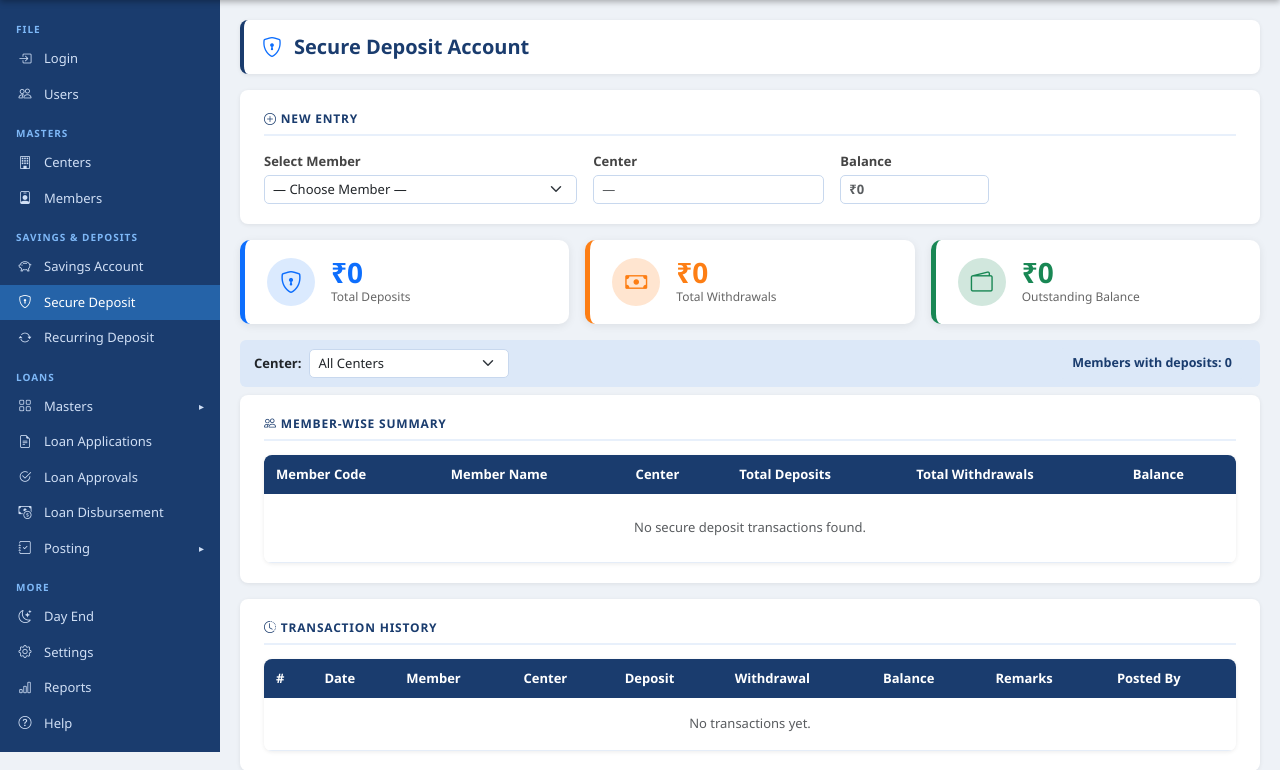
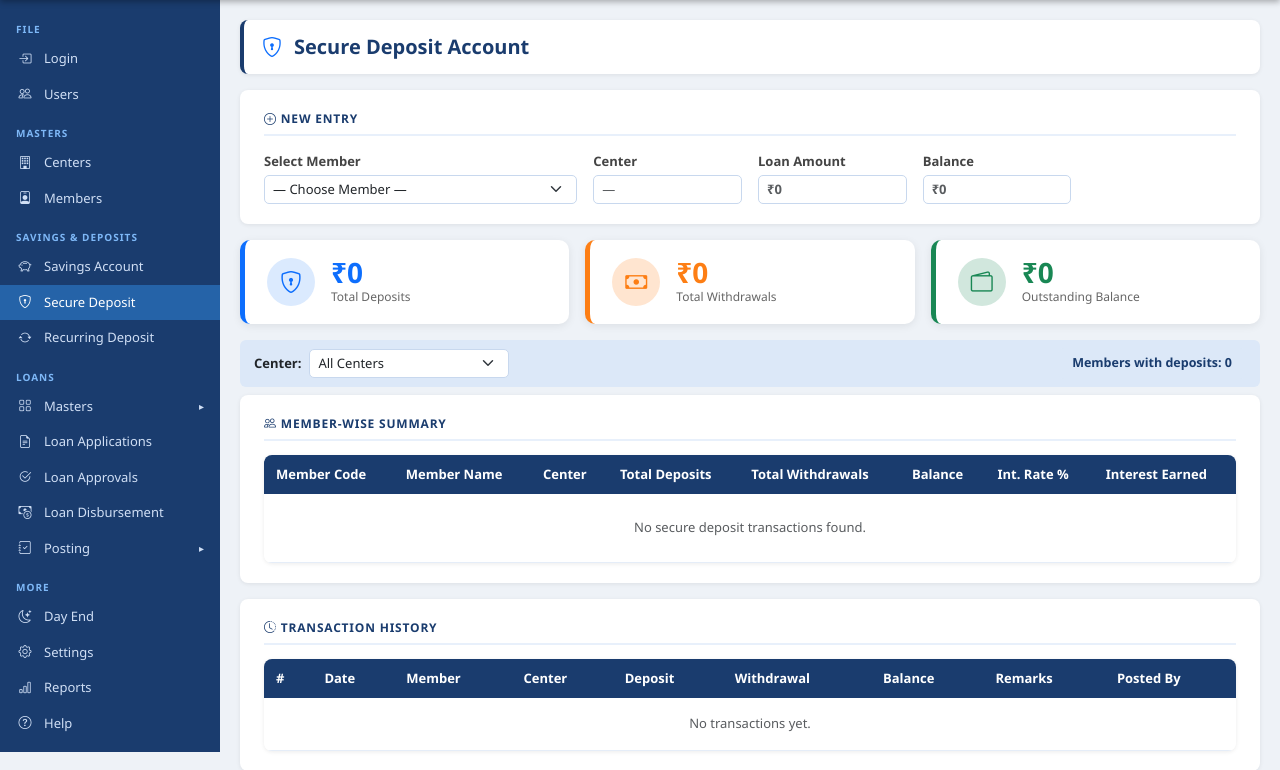
Before and after one commit to NikhithaGottipati06/Mythri-Associates-LMS, a Flask app: page /secure-deposits in a window 1280 px wide. Shown: the part 48-818 px from the top of the page. Run offline with Flask 3, Linux system fonts and the light colour scheme; the visitor is signed in with stand-in values (Sample User, id 1); data comes from the database, SQL or seed files in the repository; data that the repository does not hold is empty.

Commit message:
Add interest rate, percentage, and loan amount fields to Secure Deposit and RD modules
- Add percentage and interest_rate columns to secure_deposits and rd_accounts tables
- Compute and display accrued interest in secure deposit summary and report
- Show member loan amount when selecting member in SD and RD entry forms
- Add % of Loan and Int. Rate % inputs to deposit and RD new-account forms

Co-Authored-By: Claude Sonnet 4.6 <noreply@anthropic.com>

```diff
--- a/app.py
+++ b/app.py
@@ -1161,6 +1161,29 @@ def _to_iso(date_str):
     except Exception:
         return date_str
 
+def _days_since(date_str):
+    """Days from DD/MM/YYYY date to today."""
+    try:
+        d = datetime.strptime(date_str, '%d/%m/%Y')
+        return max((datetime.today() - d).days, 0)
+    except Exception:
+        return 0
+
+def _days_between(d1_str, d2_str):
+    """Days between two DD/MM/YYYY dates."""
+    try:
+        d1 = datetime.strptime(d1_str, '%d/%m/%Y')
+        d2 = datetime.strptime(d2_str, '%d/%m/%Y')
+        return max((d2 - d1).days, 0)
+    except Exception:
+        return 0
+
+def _calc_interest(principal, roi, days):
+    """Simple interest = principal × roi/100 × days/365."""
+    if principal <= 0 or not roi or days <= 0:
+        return 0.0
+    return round(principal * (roi / 100) * (days / 365), 2)
+
 def _number_to_words(n):
     """Convert a number to Indian rupee words (e.g. 31250.00 → 'Thirty One Thousand Two Hundred Fifty Only')."""
     ones = ['', 'One', 'Two', 'Three', 'Four', 'Five', 'Six', 'Seven', 'Eight', 'Nine',
@@ -1519,10 +1542,12 @@ def secure_deposits_list():
         where += " AND sd.center_id=?"
         params.append(center_filter)
 
-    summary = db.execute(f"""
+    summary_rows = db.execute(f"""
         SELECT m.id, m.member_code, m.full_name, c.center_code, c.center_name,
                COALESCE(SUM(sd.deposit_amount),0) as total_deposits,
-               COALESCE(SUM(sd.withdraw_amount),0) as total_withdrawals
+               COALESCE(SUM(sd.withdraw_amount),0) as total_withdrawals,
+               MIN(CASE WHEN sd.deposit_amount>0 THEN sd.transaction_date END) as first_date,
+               MAX(sd.interest_rate) as interest_rate
         FROM members m
         LEFT JOIN centers c ON m.center_id=c.id
         LEFT JOIN secure_deposits sd ON sd.member_id=m.id
@@ -1530,6 +1555,12 @@ def secure_deposits_list():
         GROUP BY m.id HAVING total_deposits > 0 OR total_withdrawals > 0
         ORDER BY m.member_code
     """, params).fetchall()
+    summary = []
+    for s in summary_rows:
+        bal = (s['total_deposits'] or 0) - (s['total_withdrawals'] or 0)
+        days = _days_since(s['first_date']) if s['first_date'] else 0
+        interest = _calc_interest(bal, s['interest_rate'] or 0, days)
+        summary.append({**dict(s), 'balance': bal, 'days': days, 'interest': interest})
 
     transactions = db.execute(f"""
         SELECT sd.*, m.member_code, m.full_name, c.center_code, c.center_name,
@@ -1560,7 +1591,7 @@ def secure_deposits_member_info():
     db = get_db()
     mid = request.args.get('mid', '')
     if not mid:
-        return {'center': '', 'balance': 0}
+        return {'center': '', 'balance': 0, 'loan_amount': 0}
     member = db.execute("""
         SELECT m.*, c.center_code, c.center_name FROM members m
         LEFT JOIN centers c ON m.center_id=c.id WHERE m.id=?
@@ -1568,10 +1599,17 @@ def secure_deposits_member_info():
     bal = db.execute(
         "SELECT COALESCE(SUM(deposit_amount),0)-COALESCE(SUM(withdraw_amount),0) as b FROM secure_deposits WHERE member_id=?",
         (mid,)).fetchone()['b']
+    loan_amt = db.execute("""
+        SELECT COALESCE(SUM(ld.disbursed_amount),0) as la
+        FROM loan_disbursements ld
+        LEFT JOIN loan_applications la ON ld.application_id=la.id
+        WHERE la.member_id=? AND ld.status='Disbursed'
+    """, (mid,)).fetchone()['la']
     db.close()
     if not member:
-        return {'center': '', 'balance': 0}
-    return {'center': f"{member['center_code']} {member['center_name']}", 'balance': bal or 0}
+        return {'center': '', 'balance': 0, 'loan_amount': 0}
+    return {'center': f"{member['center_code']} {member['center_name']}",
+            'balance': bal or 0, 'loan_amount': loan_amt or 0}
 
 @app.route('/secure-deposits/deposit/<int:mid>', methods=['POST'])
 @login_required
@@ -1580,6 +1618,8 @@ def secure_deposit_add(mid):
     amount = float(request.form.get('deposit_amount', 0))
     date = request.form.get('transaction_date', '').strip()
     remarks = request.form.get('remarks', '').strip()
+    percentage = float(request.form.get('percentage', 0) or 0)
+    interest_rate = float(request.form.get('interest_rate', 0) or 0)
     if amount <= 0 or not date:
         flash('Invalid amount or date.', 'danger')
         return redirect(url_for('secure_deposits_list'))
@@ -1588,9 +1628,9 @@ def secure_deposit_add(mid):
         "SELECT COALESCE(SUM(deposit_amount),0)-COALESCE(SUM(withdraw_amount),0) FROM secure_deposits WHERE member_id=?",
         (mid,)).fetchone()[0] or 0
     db.execute("""
-        INSERT INTO secure_deposits (member_id,center_id,transaction_date,deposit_amount,withdraw_amount,balance,remarks,posted_by)
-        VALUES (?,?,?,?,0,?,?,?)
-    """, (mid, member['center_id'], date, amount, prev + amount, remarks, session['user_id']))
+        INSERT INTO secure_deposits (member_id,center_id,transaction_date,deposit_amount,withdraw_amount,balance,percentage,interest_rate,remarks,posted_by)
+        VALUES (?,?,?,?,0,?,?,?,?,?)
+    """, (mid, member['center_id'], date, amount, prev + amount, percentage, interest_rate, remarks, session['user_id']))
     db.commit()
     db.close()
     flash(f'Secure deposit of ₹{amount:,.0f} recorded.', 'success')
@@ -1638,7 +1678,7 @@ def report_secure_deposits():
         where += " AND substr(sd.transaction_date,7,4)||'-'||substr(sd.transaction_date,4,2)||'-'||substr(sd.transaction_date,1,2) >= ?"; params.append(_to_iso(from_date))
     if to_date:
         where += " AND substr(sd.transaction_date,7,4)||'-'||substr(sd.transaction_date,4,2)||'-'||substr(sd.transaction_date,1,2) <= ?"; params.append(_to_iso(to_date))
-    transactions = db.execute(f"""
+    raw = db.execute(f"""
         SELECT sd.*, m.member_code, m.full_name, c.center_code, c.center_name,
                u.full_name as posted_by_name
         FROM secure_deposits sd
@@ -1648,6 +1688,12 @@ def report_secure_deposits():
         {where} ORDER BY sd.transaction_date, m.member_code
     """, params).fetchall()
     db.close()
+    today_str = datetime.today().strftime('%d/%m/%Y')
+    transactions = []
+    for t in raw:
+        days = _days_between(t['transaction_date'], today_str)
+        interest = _calc_interest(t['deposit_amount'] or 0, t['interest_rate'] or 0, days) if t['deposit_amount'] else 0
+        transactions.append({**dict(t), 'days': days, 'interest': interest})
     return render_template('reports/secure_deposit_report.html', transactions=transactions, centers=centers,
                            center_filter=center_filter, from_date=from_date, to_date=to_date)
 
@@ -1682,6 +1728,28 @@ def rd_list():
     return render_template('rd/list.html', accounts=accounts, all_members=all_members,
                            centers=centers, center_filter=center_filter)
 
+@app.route('/rd/member-info')
+@login_required
+def rd_member_info():
+    db = get_db()
+    mid = request.args.get('mid', '')
+    if not mid:
+        return {'center': '', 'loan_amount': 0}
+    member = db.execute("""
+        SELECT m.*, c.center_code, c.center_name FROM members m
+        LEFT JOIN centers c ON m.center_id=c.id WHERE m.id=?
+    """, (mid,)).fetchone()
+    loan_amt = db.execute("""
+        SELECT COALESCE(SUM(ld.disbursed_amount),0) as la
+        FROM loan_disbursements ld
+        LEFT JOIN loan_applications la ON ld.application_id=la.id
+        WHERE la.member_id=? AND ld.status='Disbursed'
+    """, (mid,)).fetchone()['la']
+    db.close()
+    if not member:
+        return {'center': '', 'loan_amount': 0}
+    return {'center': f"{member['center_code']} {member['center_name']}", 'loan_amount': loan_amt or 0}
+
 @app.route('/rd/new', methods=['POST'])
 @login_required
 def rd_new():
@@ -1691,6 +1759,8 @@ def rd_new():
     installment_amount = float(request.form.get('installment_amount', 0))
     total_installments = int(request.form.get('total_installments', 0))
     frequency = request.form.get('frequency', 'Weekly')
+    percentage = float(request.form.get('percentage', 0) or 0)
+    interest_rate = float(request.form.get('interest_rate', 0) or 0)
     remarks = request.form.get('remarks', '').strip()
     if not mid or not start_date or installment_amount <= 0 or total_installments <= 0:
         flash('All fields are required.', 'danger')
@@ -1706,9 +1776,10 @@ def rd_new():
         num = 1
     rd_no = f"RD-{num:04d}"
     db.execute("""
-        INSERT INTO rd_accounts (rd_no,member_id,center_id,start_date,installment_amount,total_installments,frequency,status,remarks,created_by)
-        VALUES (?,?,?,?,?,?,?,?,?,?)
-    """, (rd_no, mid, member['center_id'], start_date, installment_amount, total_installments, frequency, 'Active', remarks, session['user_id']))
+        INSERT INTO rd_accounts (rd_no,member_id,center_id,start_date,installment_amount,total_installments,frequency,percentage,interest_rate,status,remarks,created_by)
+        VALUES (?,?,?,?,?,?,?,?,?,?,?,?)
+    """, (rd_no, mid, member['center_id'], start_date, installment_amount, total_installments,
+          frequency, percentage, interest_rate, 'Active', remarks, session['user_id']))
     db.commit()
     db.close()
     flash(f'RD Account {rd_no} opened successfully.', 'success')
--- a/database.py
+++ b/database.py
@@ -310,6 +310,10 @@ def migrate_db():
         "ALTER TABLE loan_applications ADD COLUMN nominee_insurance_fee REAL DEFAULT 0",
         "ALTER TABLE loan_applications ADD COLUMN other_charges REAL DEFAULT 0",
         "ALTER TABLE loan_disbursements ADD COLUMN loan_id TEXT",
+        "ALTER TABLE secure_deposits ADD COLUMN percentage REAL DEFAULT 0",
+        "ALTER TABLE secure_deposits ADD COLUMN interest_rate REAL DEFAULT 0",
+        "ALTER TABLE rd_accounts ADD COLUMN percentage REAL DEFAULT 0",
+        "ALTER TABLE rd_accounts ADD COLUMN interest_rate REAL DEFAULT 0",
         """CREATE TABLE IF NOT EXISTS day_end (
             id INTEGER PRIMARY KEY AUTOINCREMENT,
             day_date TEXT NOT NULL UNIQUE,
--- a/templates/secure_deposits/list.html
+++ b/templates/secure_deposits/list.html
@@ -19,9 +19,13 @@
         {% endfor %}
       </select>
     </div>
-    <div class="col-md-3">
+    <div class="col-md-2">
       <label class="form-label fw-semibold" style="font-size:13px;">Center</label>
       <input type="text" id="memberCenter" class="form-control form-control-sm" readonly placeholder="—">
+    </div>
+    <div class="col-md-2">
+      <label class="form-label fw-semibold" style="font-size:13px;">Loan Amount</label>
+      <input type="text" id="memberLoanAmt" class="form-control form-control-sm fw-bold text-primary" readonly placeholder="₹0">
     </div>
     <div class="col-md-2">
       <label class="form-label fw-semibold" style="font-size:13px;">Balance</label>
@@ -39,11 +43,19 @@
         <label class="form-label fw-semibold" style="font-size:13px;">Date</label>
         <input type="text" id="entryDate" class="form-control form-control-sm" placeholder="DD/MM/YYYY">
       </div>
-      <div class="col-md-3">
+      <div class="col-md-1">
+        <label class="form-label fw-semibold" style="font-size:13px;">% of Loan</label>
+        <input type="number" id="entryPercentage" class="form-control form-control-sm" min="0" step="0.01" placeholder="e.g. 5">
+      </div>
+      <div class="col-md-1">
+        <label class="form-label fw-semibold" style="font-size:13px;">Int. Rate %</label>
+        <input type="number" id="entryInterestRate" class="form-control form-control-sm" min="0" step="0.01" placeholder="e.g. 6">
+      </div>
+      <div class="col-md-2">
         <label class="form-label fw-semibold" style="font-size:13px;">Remarks</label>
         <input type="text" id="entryRemarks" class="form-control form-control-sm" placeholder="Optional">
       </div>
-      <div class="col-md-4 d-flex gap-2">
+      <div class="col-md-3 d-flex gap-2">
         <button class="btn btn-success btn-sm fw-semibold" onclick="submitEntry('deposit')">
           <i class="bi bi-plus-circle me-1"></i>Deposit
         </button>
@@ -60,6 +72,8 @@
       <input type="hidden" name="deposit_amount" id="hDepositAmt">
       <input type="hidden" name="transaction_date" id="hDepositDate">
       <input type="hidden" name="remarks" id="hDepositRemarks">
+      <input type="hidden" name="percentage" id="hDepositPercentage">
+      <input type="hidden" name="interest_rate" id="hDepositInterestRate">
     </form>
     <form id="withdrawForm" method="POST" style="display:none;">
       <input type="hidden" name="withdraw_amount" id="hWithdrawAmt">
@@ -124,6 +138,7 @@
         <tr>
           <th>Member Code</th><th>Member Name</th><th>Center</th>
           <th>Total Deposits</th><th>Total Withdrawals</th><th>Balance</th>
+          <th>Int. Rate %</th><th>Interest Earned</th>
         </tr>
       </thead>
       <tbody>
@@ -134,10 +149,12 @@
           <td>{{ s.center_code }} {{ s.center_name }}</td>
           <td class="text-success">₹{{ '{:,.0f}'.format(s.total_deposits or 0) }}</td>
           <td class="text-danger">₹{{ '{:,.0f}'.format(s.total_withdrawals or 0) }}</td>
-          <td class="fw-semibold text-primary">₹{{ '{:,.0f}'.format((s.total_deposits or 0) - (s.total_withdrawals or 0)) }}</td>
+          <td class="fw-semibold text-primary">₹{{ '{:,.0f}'.format(s.balance or 0) }}</td>
+          <td class="text-center">{{ '{:.2f}'.format(s.interest_rate or 0) }}%</td>
+          <td class="fw-semibold text-success">₹{{ '{:,.2f}'.format(s.interest or 0) }}</td>
         </tr>
       {% else %}
-        <tr><td colspan="6" class="text-center text-muted py-4">No secure deposit transactions found.</td></tr>
+        <tr><td colspan="8" class="text-center text-muted py-4">No secure deposit transactions found.</td></tr>
       {% endfor %}
       </tbody>
     </table>
@@ -184,6 +201,7 @@ function fetchMemberInfo(mid) {
   currentMemberId = mid;
   if (!mid) {
     document.getElementById('memberCenter').value = '';
+    document.getElementById('memberLoanAmt').value = '';
     document.getElementById('memberBalance').value = '';
     document.getElementById('entryForm').style.display = 'none';
     return;
@@ -192,6 +210,8 @@ function fetchMemberInfo(mid) {
     .then(r => r.json())
     .then(data => {
       document.getElementById('memberCenter').value = data.center || '';
+      const loan = data.loan_amount || 0;
+      document.getElementById('memberLoanAmt').value = '₹' + loan.toLocaleString('en-IN');
       currentBalance = data.balance || 0;
       document.getElementById('memberBalance').value = '₹' + currentBalance.toLocaleString('en-IN');
       document.getElementById('entryForm').style.display = 'block';
@@ -200,9 +220,11 @@ function fetchMemberInfo(mid) {
 }
 
 function submitEntry(type) {
-  const amount  = parseFloat(document.getElementById('entryAmount').value);
-  const date    = document.getElementById('entryDate').value.trim();
-  const remarks = document.getElementById('entryRemarks').value.trim();
+  const amount       = parseFloat(document.getElementById('entryAmount').value);
+  const date         = document.getElementById('entryDate').value.trim();
+  const remarks      = document.getElementById('entryRemarks').value.trim();
+  const percentage   = parseFloat(document.getElementById('entryPercentage').value) || 0;
+  const interestRate = parseFloat(document.getElementById('entryInterestRate').value) || 0;
   if (!currentMemberId) { alert('Please select a member.'); return; }
   if (!amount || amount <= 0) { alert('Enter a valid amount.'); return; }
   if (!date) { alert('Enter a date (DD/MM/YYYY).'); return; }
@@ -212,9 +234,11 @@ function submitEntry(type) {
   }
   if (type === 'deposit') {
     document.getElementById('depositForm').action = `/secure-deposits/deposit/${currentMemberId}`;
-    document.getElementById('hDepositAmt').value     = amount;
-    document.getElementById('hDepositDate').value    = date;
-    document.getElementById('hDepositRemarks').value = remarks;
+    document.getElementById('hDepositAmt').value          = amount;
+    document.getElementById('hDepositDate').value         = date;
+    document.getElementById('hDepositRemarks').value      = remarks;
+    document.getElementById('hDepositPercentage').value   = percentage;
+    document.getElementById('hDepositInterestRate').value = interestRate;
     document.getElementById('depositForm').submit();
   } else {
     document.getElementById('withdrawForm').action = `/secure-deposits/withdraw/${currentMemberId}`;
```
Also changed, not shown: templates/rd/list.html (+38 -5 lines), templates/reports/secure_deposit_report.html (+11 -3 lines).
